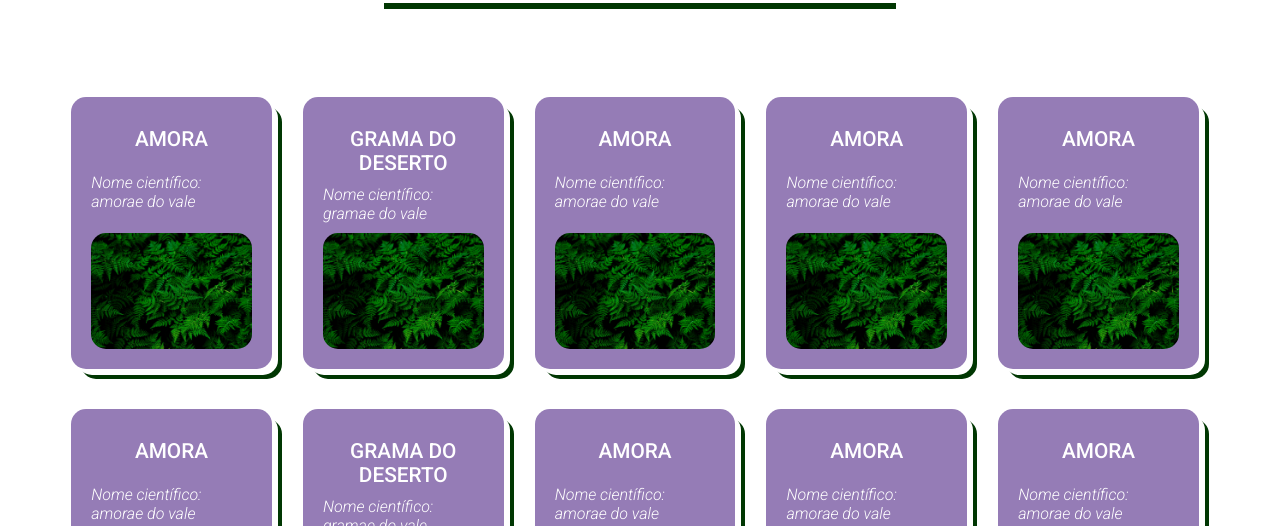
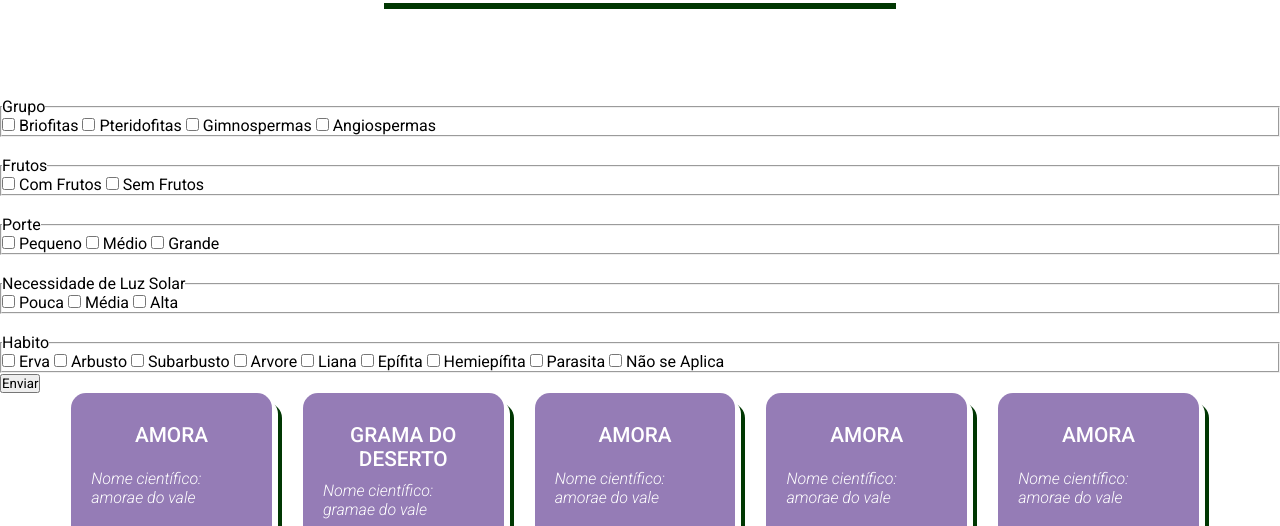
Before and after one commit to arbalrh/BioPar6, a website: page views/todasPlantas.html in a window 1280 px wide. Shown: the part 228-754 px from the top of the page. Drawn offline with Linux system fonts and the light colour scheme; files that its build step writes are made by us from their sources; files whose address does not match are found by name.

Commit message:
Faz o filtro da pagina Todas as Plantas com 5 opcoes de filtragem

```diff
--- a/views/todasPlantas.html
+++ b/views/todasPlantas.html
@@ -19,6 +19,73 @@
         <h1>Nossas Plantas</h1>
     </div>
 
+    <form action="/api/plantas" method="post">
+        <fieldset>
+            <legend>Grupo</legend>
+            <input type="checkbox" name="grupo" value="briofita" id="briofita">
+            <label for="briofita">Briofitas</label>
+            <input type="checkbox" name="grupo" value="pteridofita" id="pteridofita">
+            <label for="pteridofita">Pteridofitas</label>
+            <input type="checkbox" name="grupo" value="gimnosperma" id="gimnosperma">
+            <label for="gimnosperma">Gimnospermas</label>
+            <input type="checkbox" name="grupo" value="angiosperma" id="angiosperma">
+            <label for="angiosperma">Angiospermas</label>
+        </fieldset>
+        <br>
+        <fieldset>
+            <legend>Frutos</legend>
+            <input type="checkbox" name="frutos" value="true" id="com">
+            <label for="com">Com Frutos</label>
+            <input type="checkbox" name="frutos" value="false" id="sem">
+            <label for="sem">Sem Frutos</label>
+        </fieldset>
+        <br>
+        <fieldset>
+            <legend>Porte</legend>
+            <input type="checkbox" name="porte" value="pequeno" id="portePequeno">
+            <label for="portePequeno">Pequeno</label>
+            <input type="checkbox" name="porte" value="medio" id="porteMedio">
+            <label for="porteMedio">Médio</label>
+            <input type="checkbox" name="porte" value="grande" id="porteGrande">
+            <label for="porteGrande">Grande</label>
+        </fieldset>
+        <br>
+        <fieldset>
+            <legend>Necessidade de Luz Solar</legend>
+            <input type="checkbox" name="luzSolar" value="pouca" id="luzPouca">
+            <label for="luzPouca">Pouca</label>
+            <input type="checkbox" name="luzSolar" value="media" id="luzMedia">
+            <label for="luzMedia">Média</label>
+            <input type="checkbox" name="luzSolar" value="alta" id="luzAlta">
+            <label for="luzAlta">Alta</label>
+        </fieldset>
+        <br>
+        <fieldset>
+            <legend>Habito</legend>
+            <input type="checkbox" name="habito" value="erva" id="erva">
+            <label for="erva">Erva</label>
+            <input type="checkbox" name="habito" value="arbusto" id="arbusto">
+            <label for="arbusto">Arbusto</label>
+            <input type="checkbox" name="habito" value="subarbusto" id="subarbusto">
+            <label for="subarbusto">Subarbusto</label>
+            <input type="checkbox" name="habito" value="arvore" id="arvore">
+            <label for="arvore">Arvore</label>
+            <input type="checkbox" name="habito" value="liana" id="liana">
+            <label for="liana">Liana</label>
+            <input type="checkbox" name="habito" value="epifita" id="epifita">
+            <label for="epifita">Epífita</label>
+            <input type="checkbox" name="habito" value="hemiepifita" id="hemiepifita">
+            <label for="hemiepifita">Hemiepífita</label>
+            <input type="checkbox" name="habito" value="parasita" id="parasita">
+            <label for="parasita">Parasita</label>
+            <input type="checkbox" name="habito" value="naoSeAplica" id="naoSeAplica">
+            <label for="naoSeAplica">Não se Aplica</label>
+        </fieldset>
+
+
+        <button type="submit">Enviar</button>
+    </form>
+
     <section class="plantas">
 
     </section>
```
Also changed, not shown: servidor.js (+36 -5 lines).
